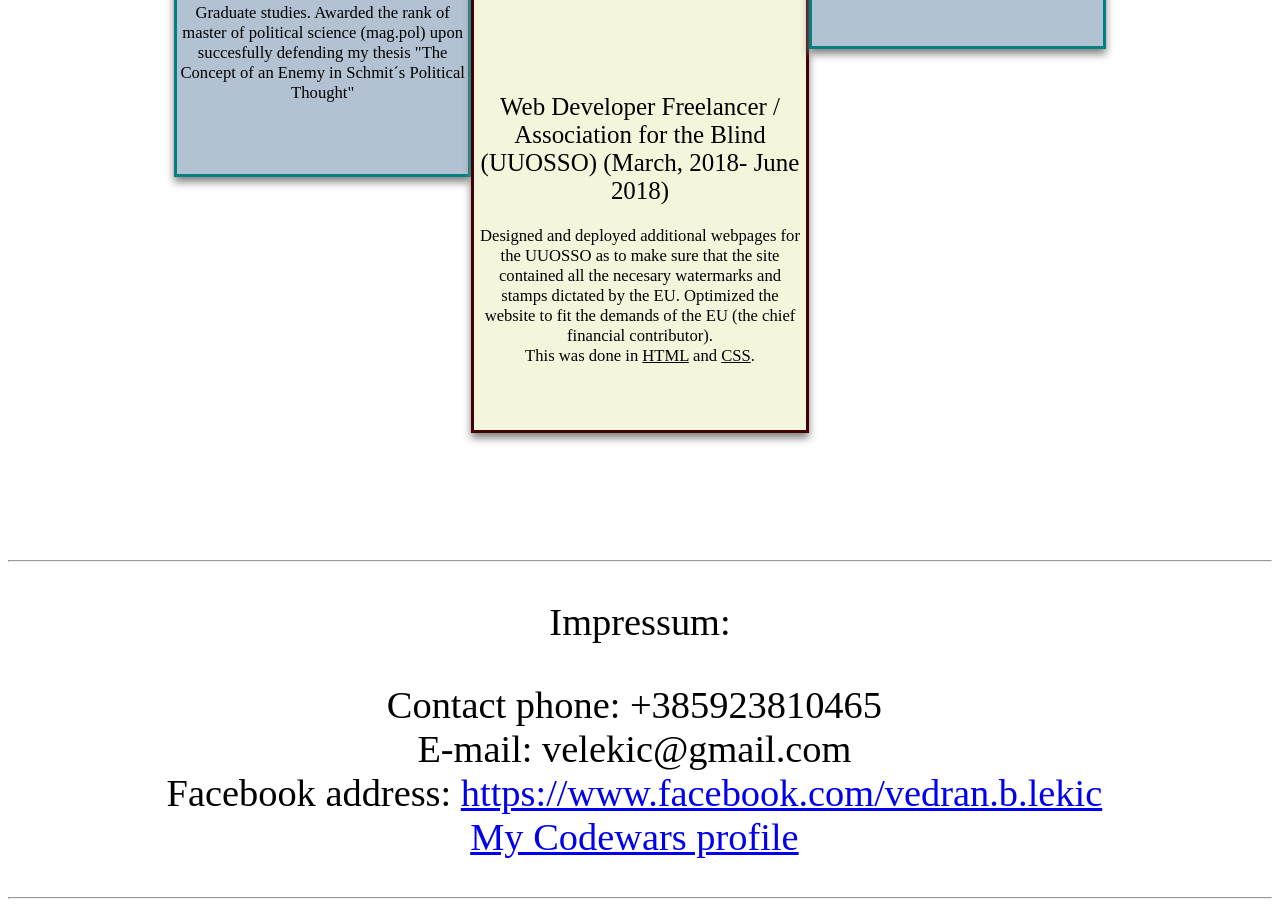
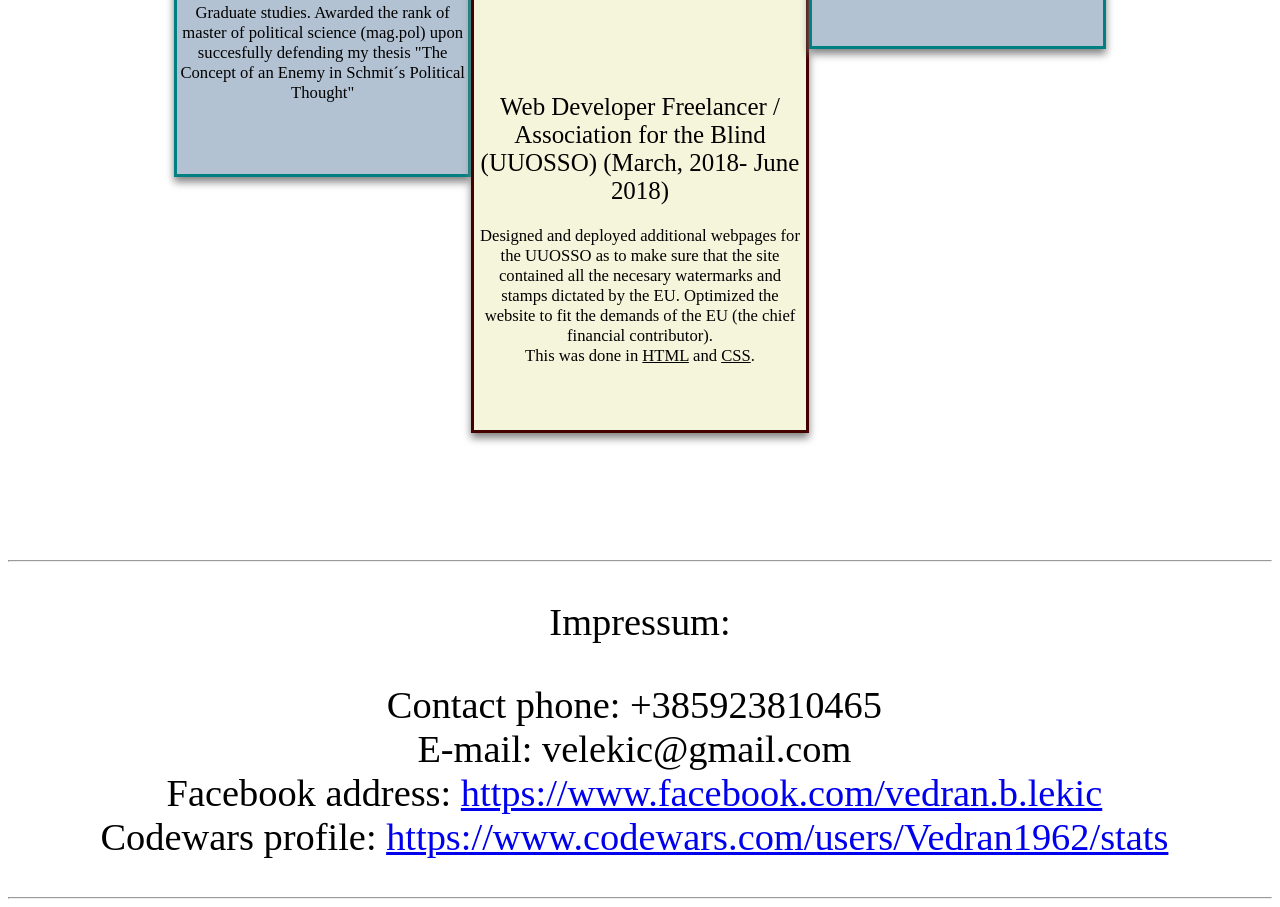
Before and after one commit to VedranLekic/Vedran-Leki-CV, a plain HTML site: page index.html in a window 1280 px wide. Shown: the part 1168-2075 px from the top of the page. Drawn offline with Linux system fonts and the light colour scheme.

Commit message:
Update index.html

```diff
--- a/index.html
+++ b/index.html
@@ -240,7 +240,7 @@
      <li>Contact phone:  +385923810465</li>
      <li>E-mail:  velekic@gmail.com</li>
 	   <li>Facebook address:  <a href="https://www.facebook.com/vedran.b.lekic">https://www.facebook.com/vedran.b.lekic</a> </li>
-	   <li><a href="https://www.codewars.com/users/Vedran1962/stats">My Codewars profile</a></li>
+	   <li>Codewars profile:   <a href="https://www.codewars.com/users/Vedran1962/stats">https://www.codewars.com/users/Vedran1962/stats</a></li>
 	  </ul>
 
      </div>
```
